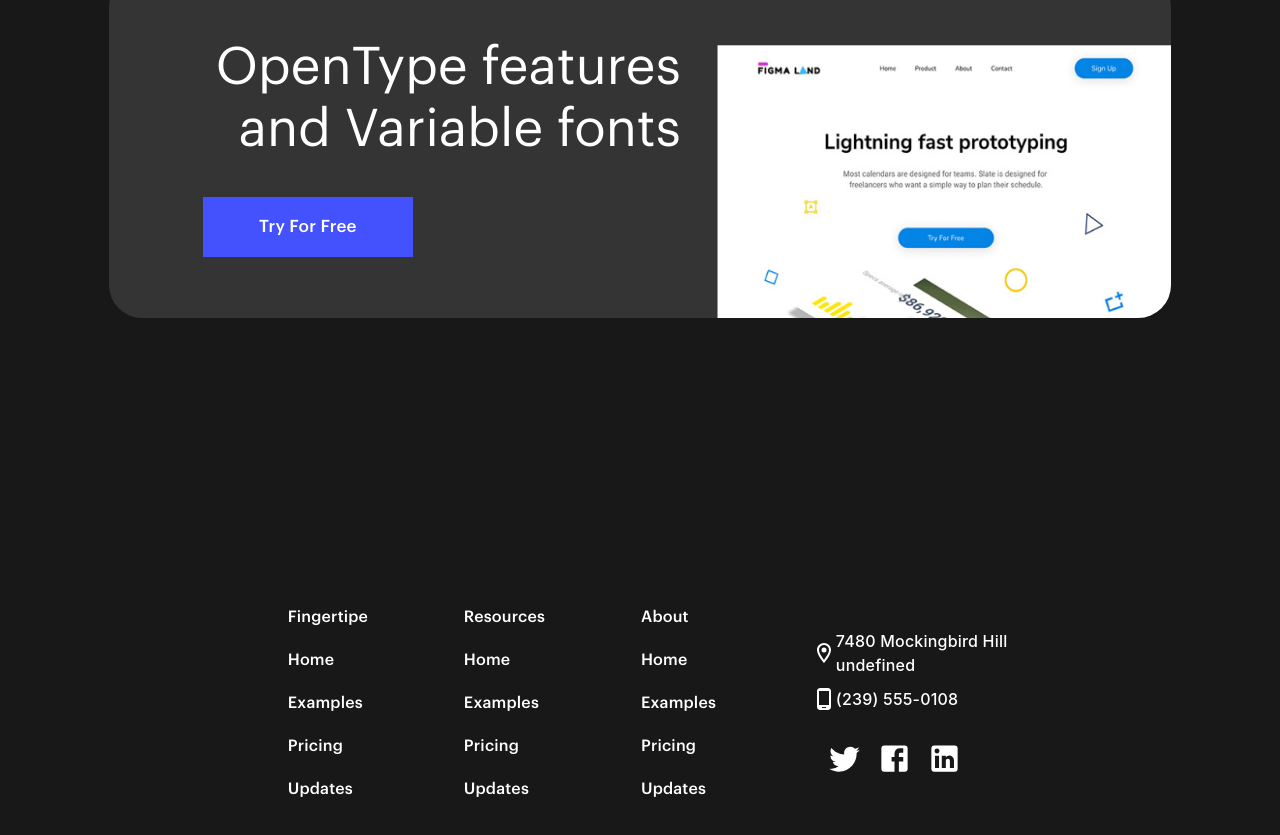
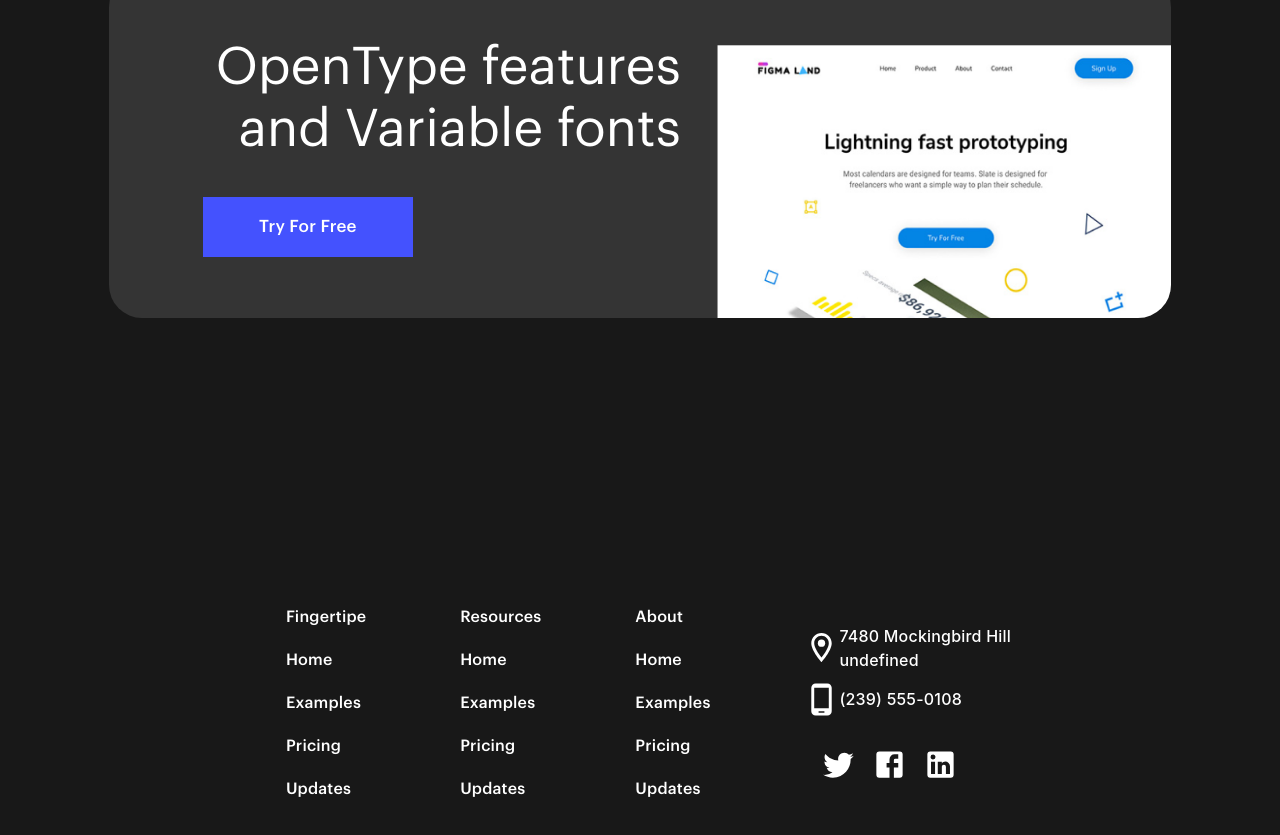
Before and after one commit to TheDa21crj/Landing-Page, a React (Create React App) app: page / in a window 1280 px wide. Shown: the part 6181-7016 px from the top of the page. Built offline with nearby package versions, Linux system fonts and the light colour scheme.

Commit message:
fontSize+ for icons

```diff
--- a/src/Components/Footer.js
+++ b/src/Components/Footer.js
@@ -42,11 +42,11 @@ export default function Footer() {
         </div>
         <div>
           <div className="PIconDiv">
-            <LocationOnOutlinedIcon />
+            <LocationOnOutlinedIcon fontSize="large" />
             <p>7480 Mockingbird Hill undefined</p>
           </div>
           <div className="PIconDiv">
-            <PhoneAndroidOutlinedIcon />
+            <PhoneAndroidOutlinedIcon fontSize="large" />
             <p>(239) 555-0108</p>
           </div>
           <div className="SocialIconsDiv">
```
